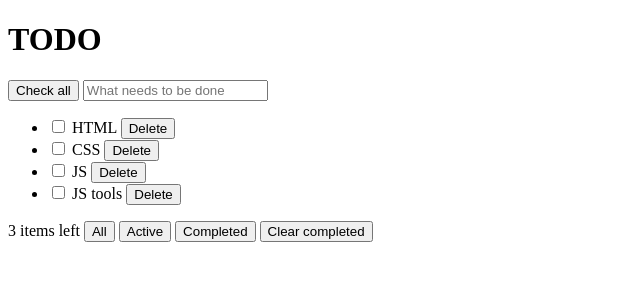
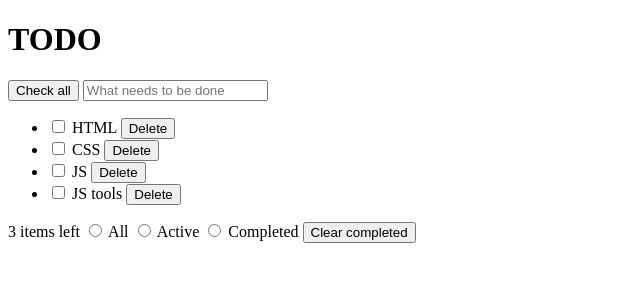
Before and after one commit to ok-technopolis-autumn-2022/Emelyanov_Vitaliy, a plain HTML site: page main.html in a window 1280 px wide. Shown: the whole page, without its empty margins (0-640 px from the left). Drawn offline with Linux system fonts and the light colour scheme.

Commit message:
removed edit-todo-thing input, selector remade using radio

```diff
--- a/main.html
+++ b/main.html
@@ -19,7 +19,6 @@
                     <button class="delete-button" lang="en">
                         Delete
                     </button>
-                    <input class="edit-todo-thing" value="HTML" hidden="hidden">
                 </li>
                 <li class="todo-thing">
                     <input type="checkbox" class="done-checkbox">
@@ -27,7 +26,6 @@
                     <button class="delete-button" lang="en">
                         Delete
                     </button>
-                    <input class="edit-todo-thing" value="CSS" hidden="hidden">
                 </li>
                 <li class="todo-thing">
                     <input type="checkbox" class="done-checkbox">
@@ -35,7 +33,6 @@
                     <button class="delete-button" lang="en">
                         Delete
                     </button>
-                    <input class="edit-todo-thing" value="JS" hidden="hidden">
                 </li>
                 <li class="todo-thing">
                     <input type="checkbox" class="done-checkbox">
@@ -43,7 +40,6 @@
                     <button class="delete-button" lang="en">
                         Delete
                     </button>
-                    <input class="edit-todo-thing" value="JS Tools" hidden="hidden">
                 </li>
             </ul>
             <footer class="box-footer">
@@ -51,15 +47,9 @@
                     3 items left
                 </span>
                 <span class="selector">
-                    <button class="active-button">
-                        All
-                    </button>
-                    <button class="button">
-                        Active
-                    </button>
-                    <button class="button">
-                        Completed
-                    </button>
+                    <input type="radio" name="tasks-selector-radio" value="all"> All
+                    <input type="radio" name="tasks-selector-radio" value="active"> Active
+                    <input type="radio" name="tasks-selector-radio" value="completed"> Completed
                 </span>
                 <button class="button">
                     Clear completed
```
